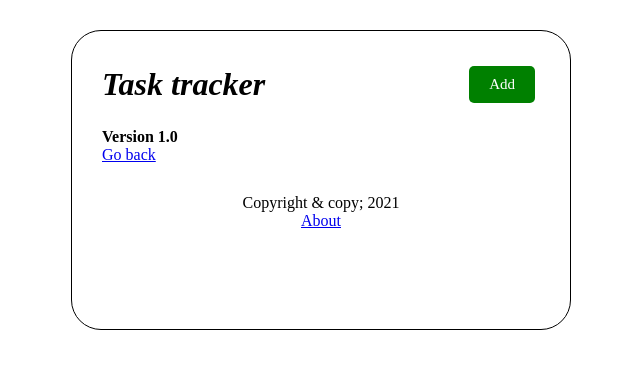
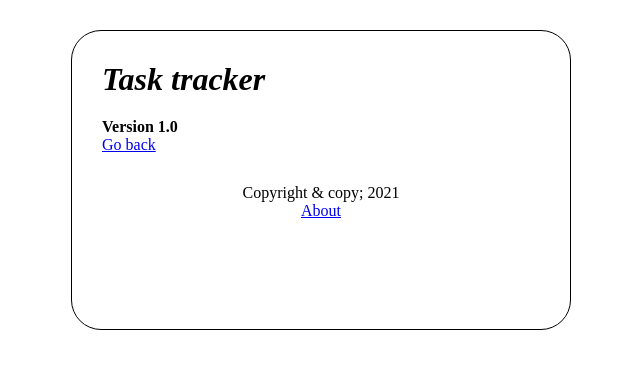
Before and after one commit to Herilant0/Task-application, a React (Create React App) app: page /about in a window 1280 px wide. Shown: the top 368 px of the page, without its empty margins (319-959 px from the left). Built offline with nearby package versions, Linux system fonts and the light colour scheme; data requests are answered from the project's data file.

Commit message:
using about the useLocation

```diff
--- a/src/components/Header.js
+++ b/src/components/Header.js
@@ -1,11 +1,14 @@
 import PropTypes from 'prop-types'
+import { useLocation } from 'react-router-dom'
 import Button from './Button'
 
 const Header = ({title, onAdd, showAdd}) => {
+    const location = useLocation()
+
     return (
         <header className="header">
             <h1 className="logo">{title}</h1>
-            <Button color={showAdd ? 'red' : 'green'} text={showAdd ? 'Close' : 'Add'} onClick={onAdd}/>
+            {location.pathname === '/' && (<Button color={showAdd ? 'red' : 'green'} text={showAdd ? 'Close' : 'Add'} onClick={onAdd}/>)}
         </header>
     )
 }
```
